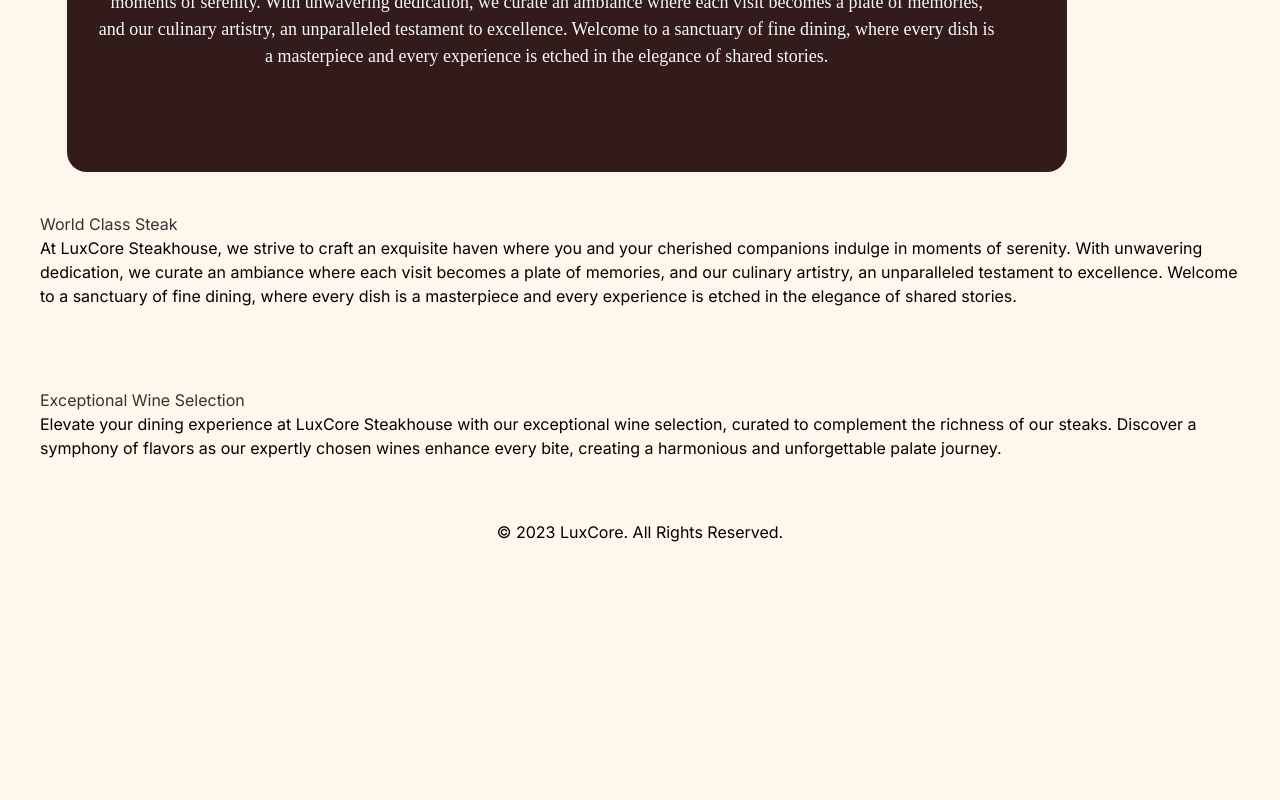
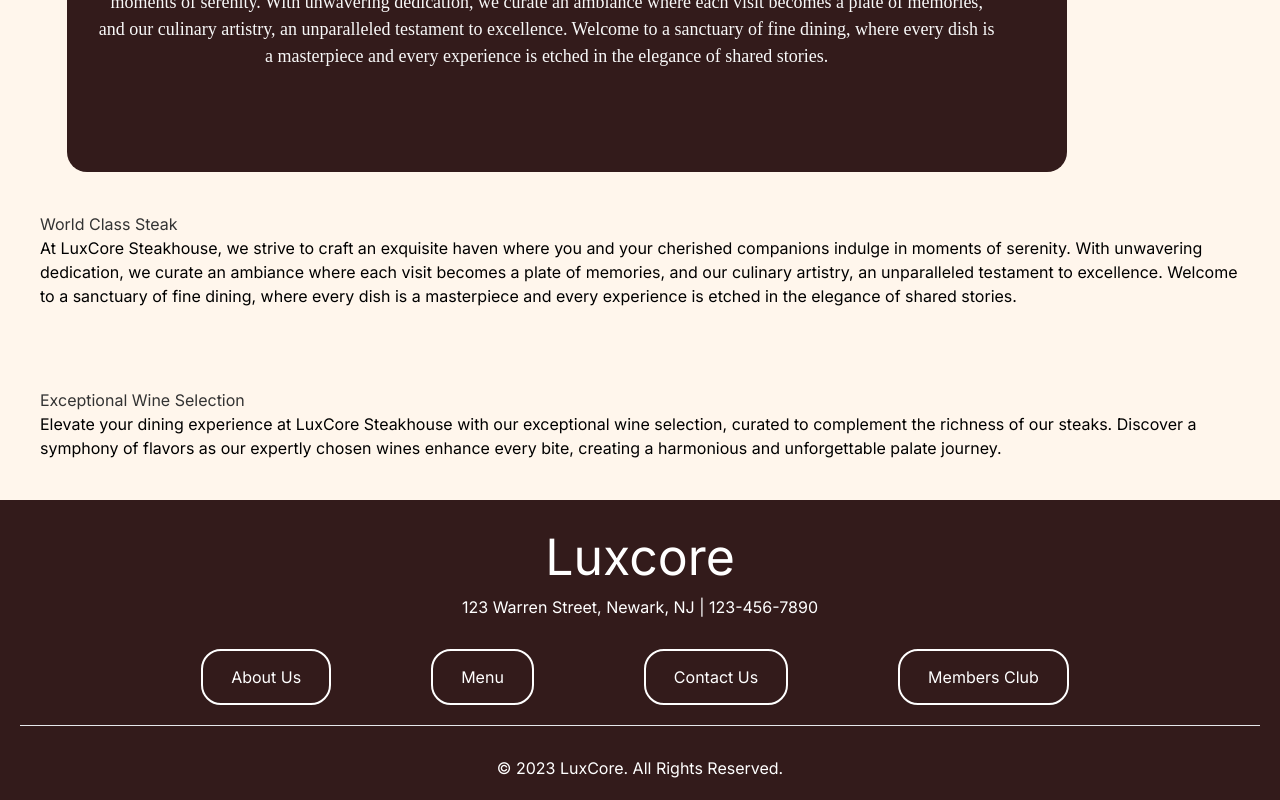
Before and after one commit to cdasilvasantos/example, a Next.js app in the folder luxcore/: page / in a window 1280 px wide. Shown: the part 1138-1938 px from the top of the page. Before the commit the page ends 1702 px from the top, so only its background shows below. Built offline with nearby package versions, Linux system fonts and the light colour scheme.

Commit message:
added footer details

```diff
--- a/luxcore/components/footer.js
+++ b/luxcore/components/footer.js
@@ -1,6 +1,14 @@
 export default function Footer() {
     return (
         <footer>
+            <h1>Luxcore</h1>
+            <h3>123 Warren Street, Newark, NJ | 123-456-7890 </h3>
+            <button class="btn about1">About Us</button>
+            <button class="btn menu">Menu</button>
+            <button class="btn contact">Contact Us</button>
+            <button class="btn members2">Members Club</button>
+
+            <hr></hr>
         <p>&copy; 2023 LuxCore. All Rights Reserved.</p>
     </footer>
     )
--- a/luxcore/src/app/globals.css
+++ b/luxcore/src/app/globals.css
@@ -267,5 +267,68 @@ body {
 
  footer {
   padding: 20px;
+  background-color: #331B1B;
+  color: white;
   text-align: center;
  }
+
+ footer h1 {
+  font-size: 50px;
+  color: white;
+  text-align: center;
+ }
+
+ footer h3 {
+  text-align: center;
+ }
+
+ .about1 {
+  border-color: white;
+  color: white;
+  margin-bottom: 20px;
+}
+
+.about1:hover {
+  background-color: gray;
+  color: white;
+}
+
+.menu {
+  border-color: white;
+  color: white;
+  margin-left: 100px;
+  margin-right: 10px;
+}
+
+.menu:hover {
+  background-color: gray;
+  color: white;
+}
+
+.contact {
+  border-color: white;
+  color: white;
+  margin-left: 100px;
+  margin-right: 10px;
+}
+
+.contact:hover {
+  background-color: gray;
+  color: white;
+}
+
+.members2 {
+  border-color: white;
+  color: white;
+  margin-left: 100px;
+  margin-right: 10px;
+}
+
+.members2:hover {
+  background: gray;
+  color: white;
+}
+
+footer p {
+  margin-top: 30px;
+}
```
